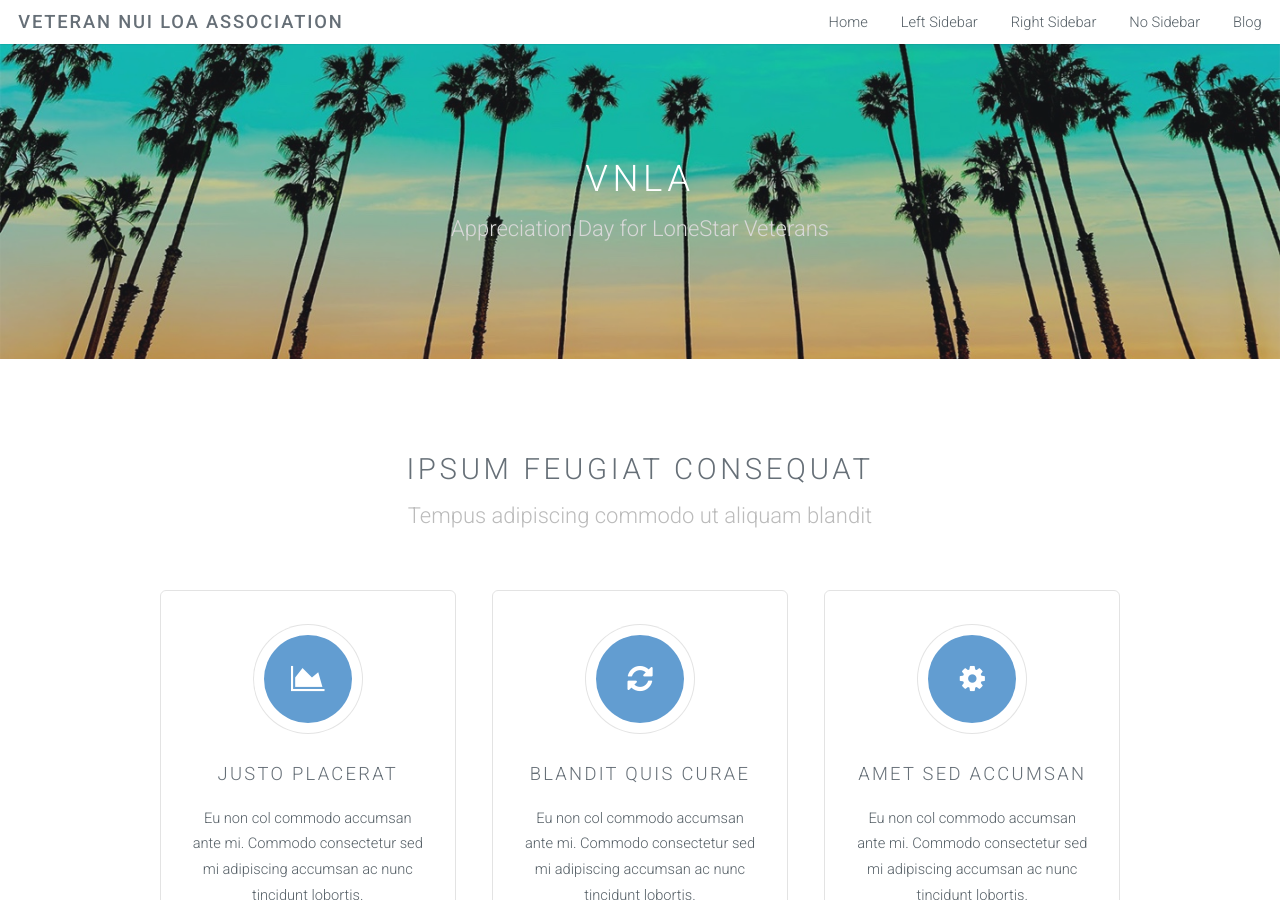
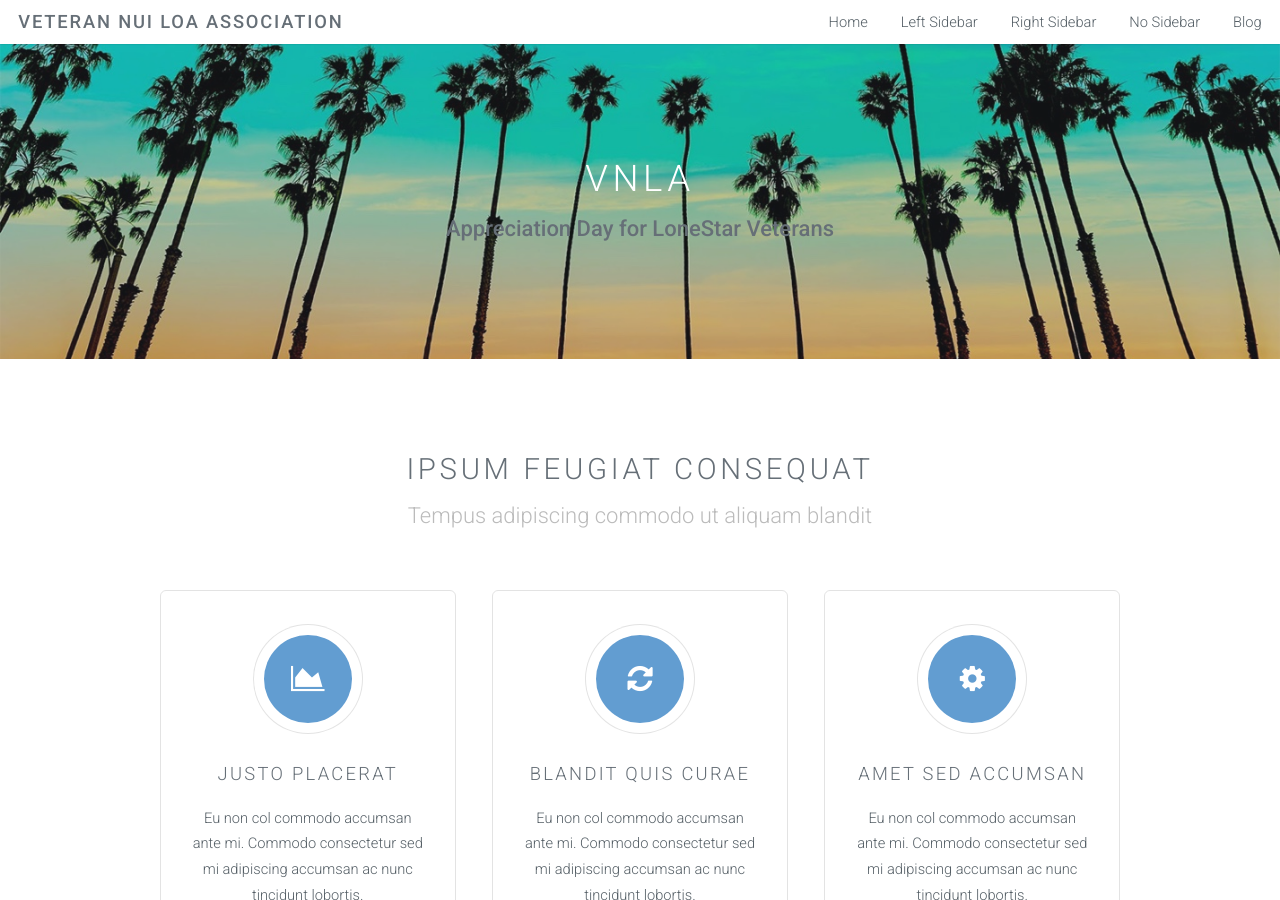
Before and after one commit to miwagner1/miwagner1.github.io, a Jekyll site: the page built from index.html, in a window 1280 px wide and 900 px high. Built offline with Jekyll 4.4.1, drawn with Linux system fonts in a browser that asks for light colours.

Commit message:
bold subtopic

```diff
--- a/_layouts/landing-page.html
+++ b/_layouts/landing-page.html
@@ -11,7 +11,7 @@
         <section id="banner">
             <div class="inner">
                 <h2>VNLA</h2>
-                <p>Appreciation Day for LoneStar Veterans</p>
+                <p><b>Appreciation Day for LoneStar Veterans</b></p>
             </div>
         </section>
         {{ content }}
```
